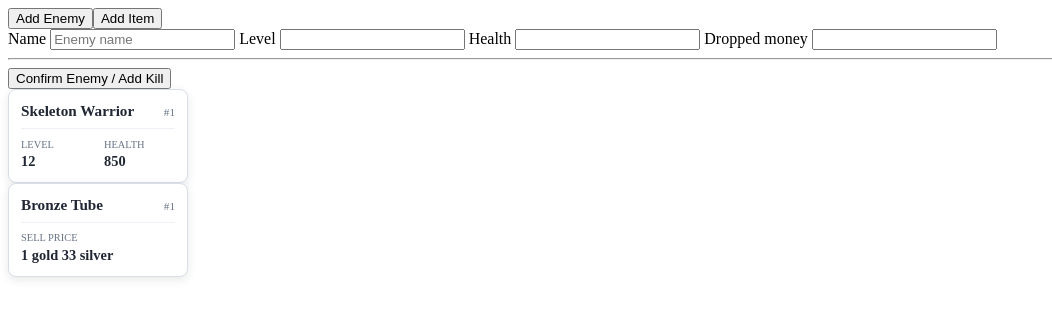
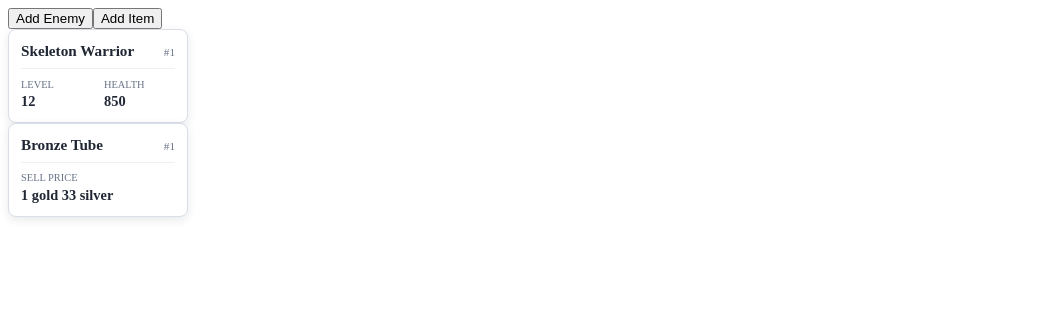
Before and after one commit to Moppengop/westfall-stats, an Angular app: page / in a window 1280 px wide. Shown: the top 318 px of the page, without its empty margins (0-1052 px from the left). Built offline with nearby package versions, Linux system fonts and the light colour scheme.

Commit message:
Cleanup of old generated code & added savedata model

```diff
--- a/src/app/components/input/input.component.html
+++ b/src/app/components/input/input.component.html
@@ -8,80 +8,6 @@
   <!-- Add Enemy Page -->
   @if (currentPage === 'addEnemy') {
   <div class="page add-enemy">
-    <label>
-      Name
-      <input type="text" placeholder="Enemy name" />
-    </label>
-
-    <!-- suggestions -->
-    <!-- @if (enemySuggestions && enemySuggestions.length) {
-      <ul class="suggestions">
-        @for (let s of enemySuggestions) {
-          <li (click)="selectEnemySuggestion(s)">{{ s.name }} (lvl {{ s.level }})</li>
-        }
-      </ul>
-    } -->
-
-    <label>
-      Level
-      <input type="number"/>
-    </label>
-
-    <label>
-      Health
-      <input type="number"/>
-    </label>
-
-    <label>
-      Dropped money
-      <input type="number"/>
-    </label>
-
-    <hr />
-
-    <!-- <div class="dropped-items">
-      <div class="dropped-items-header">
-        <strong>Dropped items</strong>
-        <button type="button" (click)="addDroppedItemRow()">Add Item</button>
-      </div>
-
-      @for (let i = 0; i < enemyForm.droppedItemsRows.length; i++) {
-      <div class="dropped-item-row">
-        <div class="item-search">
-          <input type="text" [(ngModel)]="enemyForm.droppedItemsRows[i].query" (input)="searchItemsForRow(i)" placeholder="Search item..." />
-          @if (enemyForm.droppedItemsRows[i].suggestions && enemyForm.droppedItemsRows[i].suggestions.length) {
-            <ul class="suggestions">
-              @for (let it of enemyForm.droppedItemsRows[i].suggestions) {
-                <li (click)="selectItemForRow(i, it)">{{ it.name }} — {{ it.sell_price }}</li>
-              }
-            </ul>
-          }
-        </div>
-
-        @if (enemyForm.droppedItemsRows[i].item) {
-          <div class="item-selected">
-            <span>{{ enemyForm.droppedItemsRows[i].item?.name }}</span>
-          </div>
-        }
-
-        <label>
-          Amount
-          <input type="number" [(ngModel)]="enemyForm.droppedItemsRows[i].amount" min="1" />
-        </label>
-
-        <button type="button" (click)="removeDroppedItemRow(i)">Remove</button>
-      </div>
-      }
-
-      @if (!enemyForm.droppedItemsRows.length) {
-        <div class="empty">No dropped items added</div>
-      }
-    </div> -->
-
-    <div class="actions">
-      <button type="button">Confirm Enemy / Add Kill</button>
-    </div>
-
     <app-enemy-card [enemy]="sampleEnemy" />
     <app-item-card [item]="sampleItem" />
   </div>
```
Also changed, not shown: src/app/models/save_data.ts (added, +9 -0 lines).
